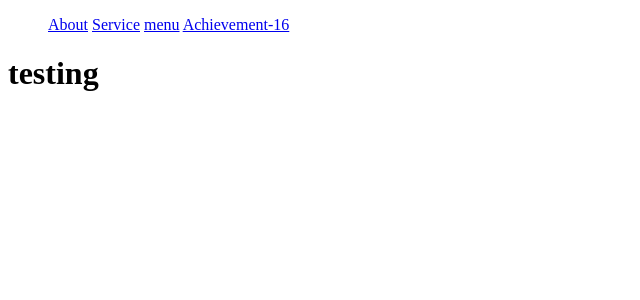
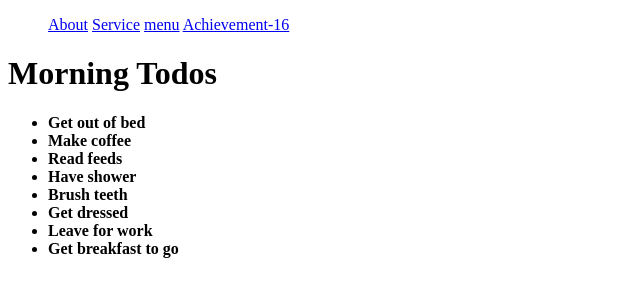
Before and after one commit to rashidhayato/cpnt-262-ach-15-16-17-18-19-20-deployed-sveltekit, a SvelteKit app: page /ach-16 in a window 1280 px wide. Shown: the top 300 px of the page, without its empty margins (0-640 px from the left). Built offline with nearby package versions, Linux system fonts and the light colour scheme.

Commit message:
ach-16-morning to do

```diff
--- a/src/routes/ach-16/+page.svelte
+++ b/src/routes/ach-16/+page.svelte
@@ -1,3 +1,20 @@
-<h1>
-  testing
-</h1>
+<script>
+  const todoList = [
+    'Get out of bed',
+    'Make coffee',
+    'Read feeds',
+    'Have shower',
+    'Brush teeth',
+    'Get dressed',
+    'Leave for work',
+    'Get breakfast to go'
+  ]
+</script>
+
+
+  <h1>Morning Todos</h1>
+  <ul>
+    {#each todoList as todoList  }
+      <li><strong>{todoList}</strong></li>
+    {/each}
+  </ul>
```
